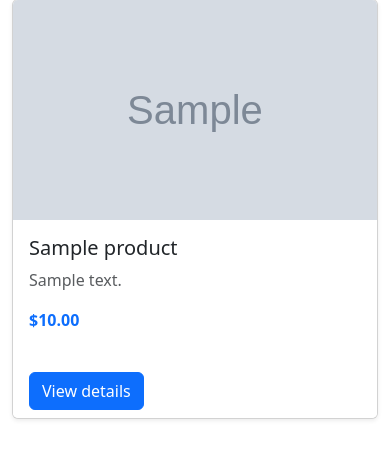
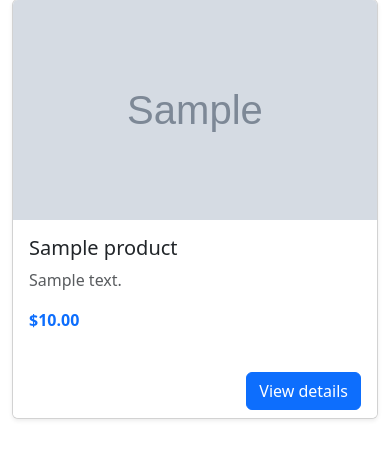
Before and after one commit to dvrkdev/django-tutorial, a Django app: page / in a window 390 px wide. Shown: the part 49-521 px from the top of the page. Run offline with Django 5.2, Linux system fonts and the light colour scheme; tables that the repository leaves empty hold one stand-in row (values such as "Sample post"); grey boxes marked "Sample" are stand-in pictures; parts of the project's set-up code (start-up, migrations or seed data) failed here and were passed over.

Commit message:
Enhance product list card footer layout for better alignment and responsiveness

```diff
--- a/myproject/myapp/templates/myapp/product_list.html
+++ b/myproject/myapp/templates/myapp/product_list.html
@@ -22,7 +22,7 @@
                         <p class="card-text text-muted">{{ product.description|truncatewords:20 }}</p>
                         <p class="fw-bold text-primary">${{ product.price }}</p>
                     </div>
-                    <div class="card-footer bg-white border-top-0">
+                    <div class="card-footer d-flex justify-content-end align-items-center bg-white border-top-0">
                         <a href="{% url 'product_detail' product.pk %}" class="btn btn-primary">View details</a>
                     </div>
                 </div>
```
